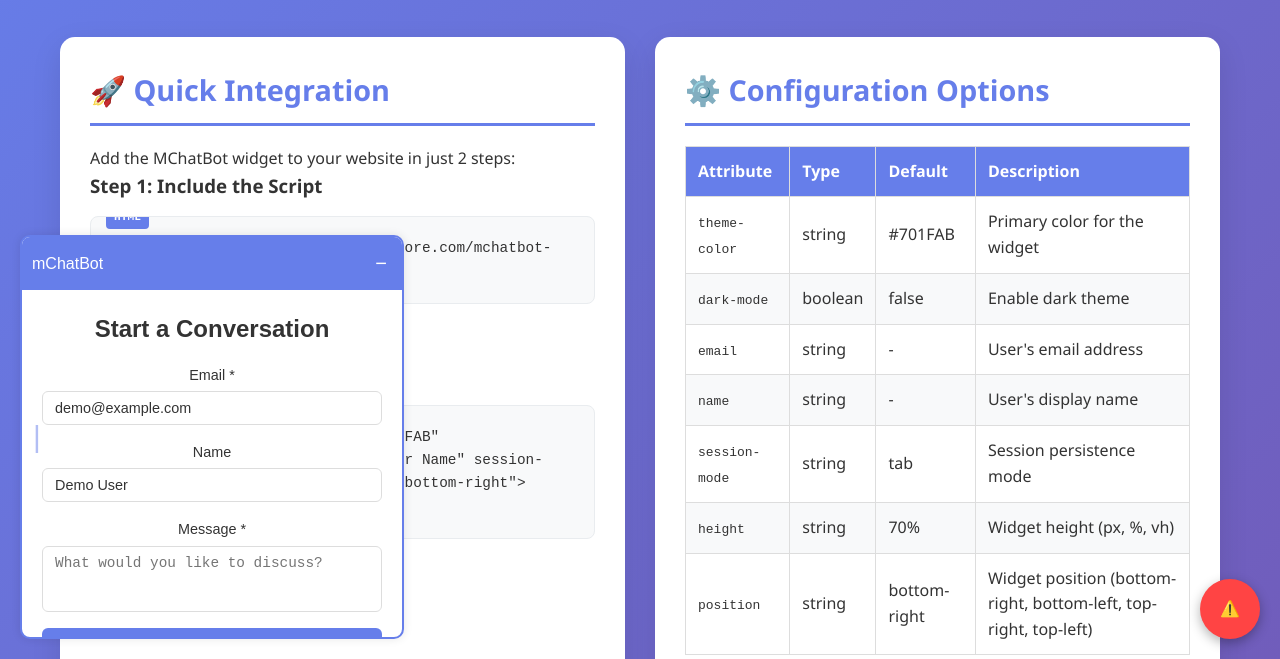
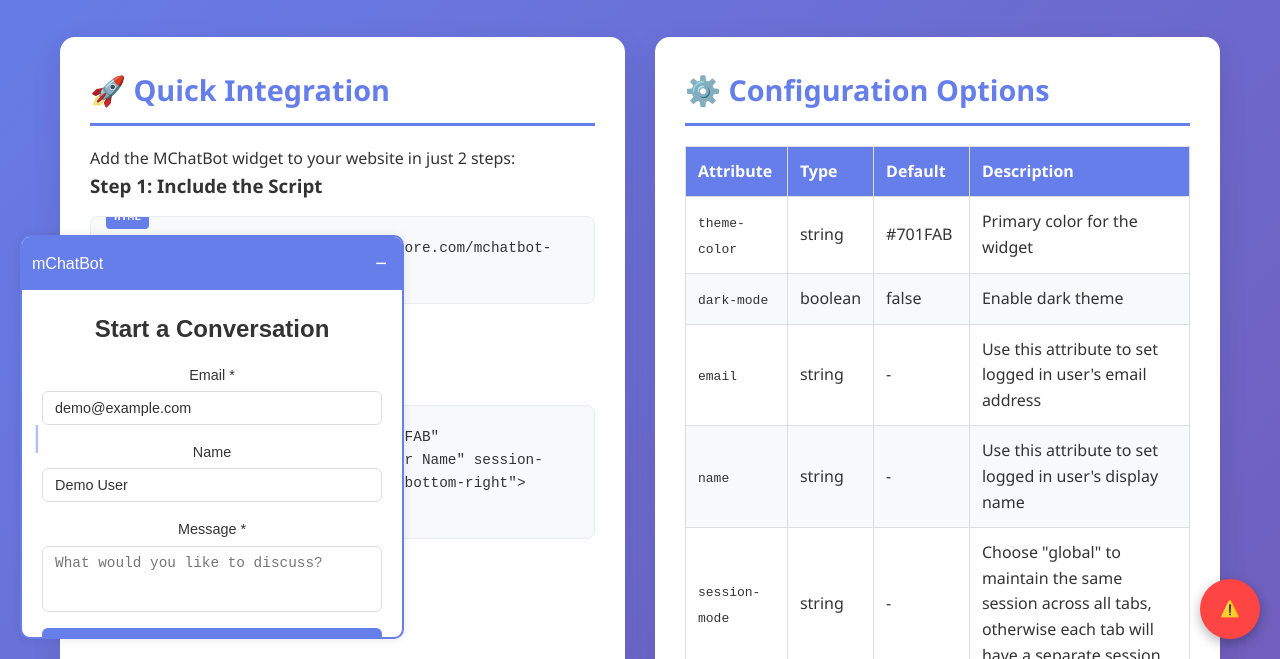
Before and after one commit to mahiruho-ops/mchatbot-widget, a website built with Vite: page index.html in a window 1280 px wide. Shown: the part 141-800 px from the top of the page. Built offline with nearby package versions, Linux system fonts and the light colour scheme; no server answers.

Commit message:
index.html updated

```diff
--- a/index.html
+++ b/index.html
@@ -250,19 +250,19 @@
                             <td><code>email</code></td>
                             <td>string</td>
                             <td>-</td>
-                            <td>User's email address</td>
+                            <td>Use this attribute to set logged in user's email address</td>
                         </tr>
                         <tr>
                             <td><code>name</code></td>
                             <td>string</td>
                             <td>-</td>
-                            <td>User's display name</td>
+                            <td>Use this attribute to set logged in user's display name</td>
                         </tr>
                         <tr>
                             <td><code>session-mode</code></td>
                             <td>string</td>
-                            <td>tab</td>
-                            <td>Session persistence mode</td>
+                            <td>-</td>
+                            <td>Choose "global" to maintain the same session across all tabs, otherwise each tab will have a separate session</td>
                         </tr>
                         <tr>
                             <td><code>height</code></td>
```
